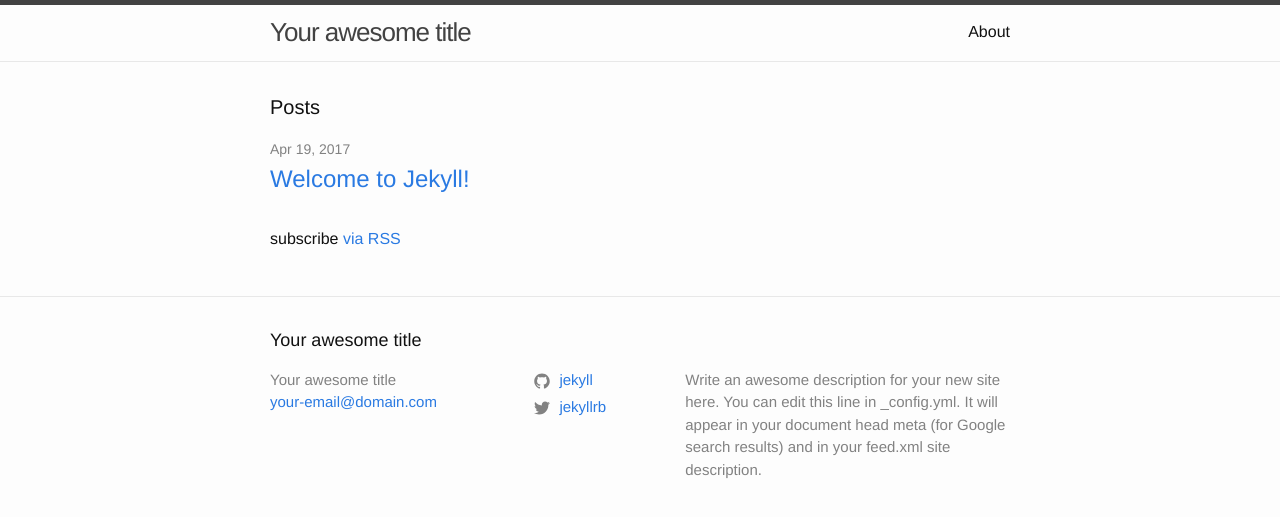
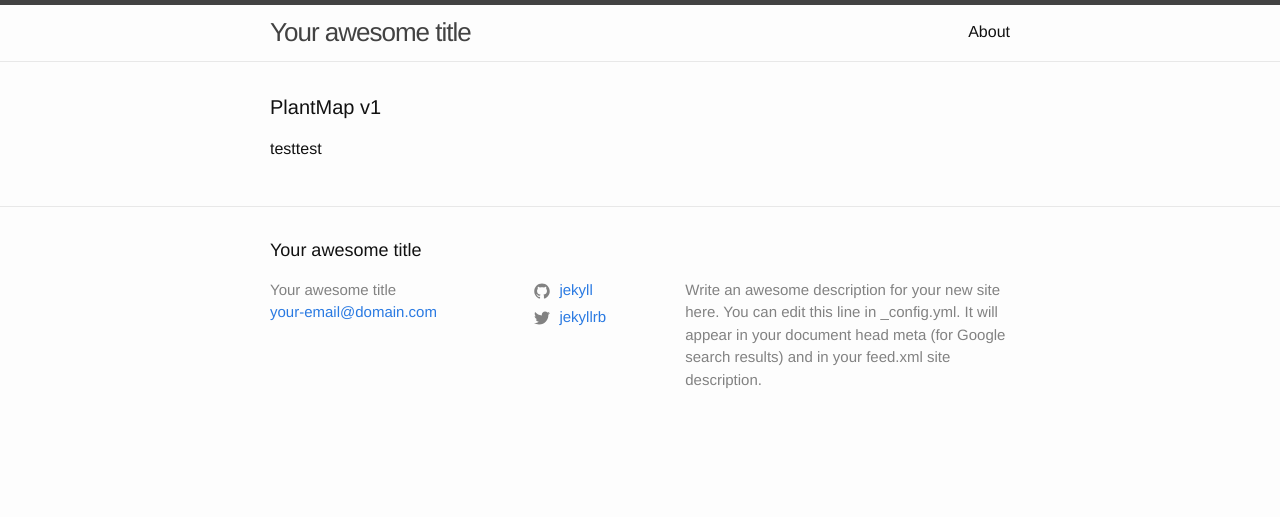
Before and after one commit to blubbundbla/plantmap, a Jekyll site: the page built from index.md, in a window 1280 px wide. Shown: the top 517 px of the page. Built offline with Jekyll 4.4.1, drawn with Linux system fonts in a browser that asks for light colours.

Commit message:
layout work

```diff
--- a/_layouts/home.html
+++ b/_layouts/home.html
@@ -4,23 +4,12 @@ layout: default
 
 <div class="home">
 
-  <h1 class="page-heading">Posts</h1>
+  <h1 class="page-heading">PlantMap v1</h1>
 
   {{ content }}
 
-  <ul class="post-list">
-    {% for post in site.posts %}
-      <li>
-        {% assign date_format = site.minima.date_format | default: "%b %-d, %Y" %}
-        <span class="post-meta">{{ post.date | date: date_format }}</span>
 
-        <h2>
-          <a class="post-link" href="{{ post.url | relative_url }}">{{ post.title | escape }}</a>
-        </h2>
-      </li>
-    {% endfor %}
   </ul>
 
-  <p class="rss-subscribe">subscribe <a href="{{ "/feed.xml" | relative_url }}">via RSS</a></p>
 
 </div>
--- a/index.md
+++ b/index.md
@@ -4,3 +4,6 @@
 # See: https://jekyllrb.com/docs/themes/#overriding-theme-defaults
 layout: home
 ---
+
+
+testtest
```
